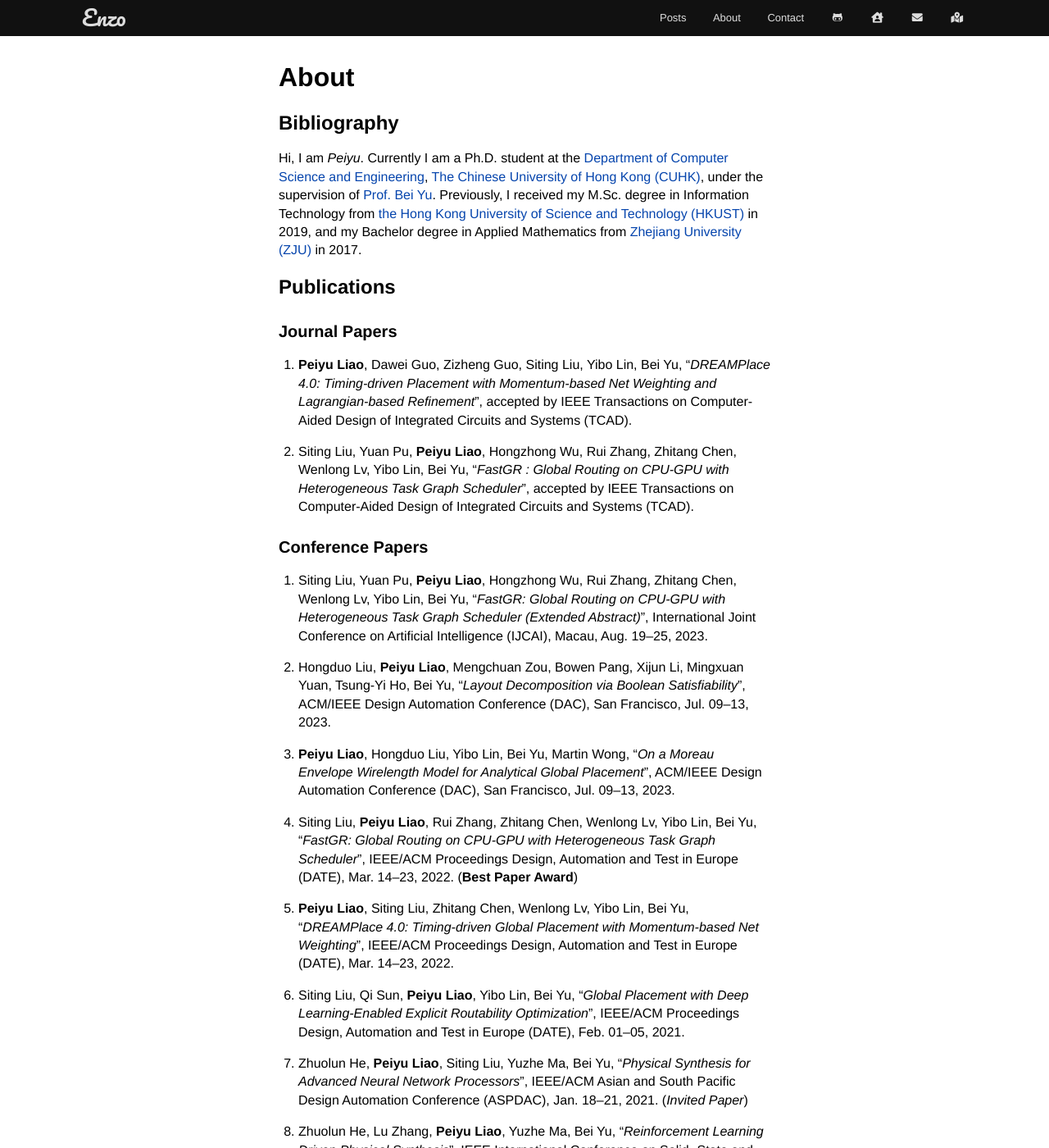
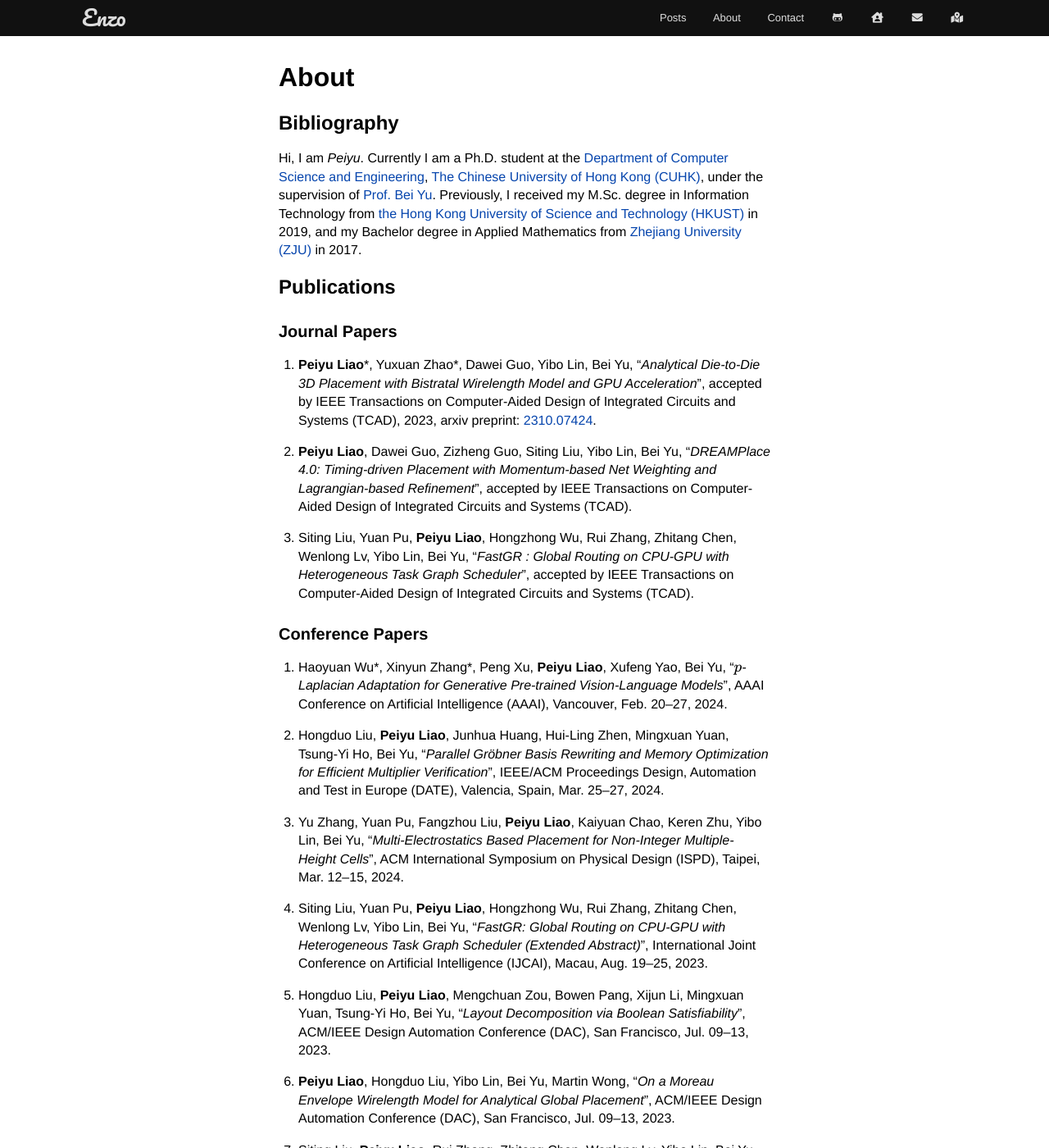
Before and after one commit to enzoleo/enzoleo.github.io, a Jekyll site: the page built from pages/about.md, in a window 1280 px wide and 1400 px high. Shown: the whole window at 82% size. Built offline with Jekyll 4.4.1, drawn with Linux system fonts in a browser that asks for light colours; formulas are drawn with MathJax 3.

Commit message:
Update some publications

```diff
--- a/pages/about.md
+++ b/pages/about.md
@@ -11,17 +11,20 @@ Hi, I am *Peiyu*. Currently I am a Ph.D. student at the [Department of Computer
 
 ### Journal Papers
 
-1. **Peiyu Liao**, Dawei Guo, Zizheng Guo, Siting Liu, Yibo Lin, Bei Yu, “*DREAMPlace 4.0: Timing-driven Placement with Momentum-based Net Weighting and Lagrangian-based Refinement*”, accepted by IEEE Transactions on Computer-Aided Design of Integrated Circuits and Systems (TCAD).
-1. Siting Liu, Yuan Pu, **Peiyu Liao**, Hongzhong Wu, Rui Zhang, Zhitang Chen, Wenlong Lv, Yibo Lin, Bei Yu, “*FastGR : Global Routing on CPU-GPU with Heterogeneous Task Graph Scheduler*”, accepted by IEEE Transactions on Computer-Aided Design of Integrated Circuits and Systems (TCAD).
+1. **Peiyu Liao**\*, Yuxuan Zhao\*, Dawei Guo, Yibo Lin, Bei Yu, "*Analytical Die-to-Die 3D Placement with Bistratal Wirelength Model and GPU Acceleration*", accepted by IEEE Transactions on Computer-Aided Design of Integrated Circuits and Systems (TCAD), 2023, arxiv preprint: [2310.07424](http://arxiv.org/abs/2310.07424).
+1. **Peiyu Liao**, Dawei Guo, Zizheng Guo, Siting Liu, Yibo Lin, Bei Yu, "*DREAMPlace 4.0: Timing-driven Placement with Momentum-based Net Weighting and Lagrangian-based Refinement*", accepted by IEEE Transactions on Computer-Aided Design of Integrated Circuits and Systems (TCAD).
+1. Siting Liu, Yuan Pu, **Peiyu Liao**, Hongzhong Wu, Rui Zhang, Zhitang Chen, Wenlong Lv, Yibo Lin, Bei Yu, "*FastGR : Global Routing on CPU-GPU with Heterogeneous Task Graph Scheduler*", accepted by IEEE Transactions on Computer-Aided Design of Integrated Circuits and Systems (TCAD).
 
 ### Conference Papers
-
-1. Siting Liu, Yuan Pu, **Peiyu Liao**, Hongzhong Wu, Rui Zhang, Zhitang Chen, Wenlong Lv, Yibo Lin, Bei Yu, “*FastGR: Global Routing on CPU-GPU with Heterogeneous Task Graph Scheduler (Extended Abstract)*”, International Joint Conference on Artificial Intelligence (IJCAI), Macau, Aug. 19–25, 2023.
-1. Hongduo Liu, **Peiyu Liao**, Mengchuan Zou, Bowen Pang, Xijun Li, Mingxuan Yuan, Tsung-Yi Ho, Bei Yu, “*Layout Decomposition via Boolean Satisfiability*”, ACM/IEEE Design Automation Conference (DAC), San Francisco, Jul. 09–13, 2023.
-1. **Peiyu Liao**, Hongduo Liu, Yibo Lin, Bei Yu, Martin Wong, “*On a Moreau Envelope Wirelength Model for Analytical Global Placement*”, ACM/IEEE Design Automation Conference (DAC), San Francisco, Jul. 09–13, 2023.
-1. Siting Liu, **Peiyu Liao**, Rui Zhang, Zhitang Chen, Wenlong Lv, Yibo Lin, Bei Yu, “*FastGR: Global Routing on CPU-GPU with Heterogeneous Task Graph Scheduler*”, IEEE/ACM Proceedings Design, Automation and Test in Europe (DATE), Mar. 14–23, 2022. (**Best Paper Award**)
-1. **Peiyu Liao**, Siting Liu, Zhitang Chen, Wenlong Lv, Yibo Lin, Bei Yu, “*DREAMPlace 4.0: Timing-driven Global Placement with Momentum-based Net Weighting*”, IEEE/ACM Proceedings Design, Automation and Test in Europe (DATE), Mar. 14–23, 2022.
-1. Siting Liu, Qi Sun, **Peiyu Liao**, Yibo Lin, Bei Yu, “*Global Placement with Deep Learning-Enabled Explicit Routability Optimization*”, IEEE/ACM Proceedings Design, Automation and Test in Europe (DATE), Feb. 01–05, 2021.
-1. Zhuolun He, **Peiyu Liao**, Siting Liu, Yuzhe Ma, Bei Yu, “*Physical Synthesis for Advanced Neural Network Processors*”, IEEE/ACM Asian and South Pacific Design Automation Conference (ASPDAC), Jan. 18–21, 2021. (*Invited Paper*)
-1. Zhuolun He, Lu Zhang, **Peiyu Liao**, Yuzhe Ma, Bei Yu, “*Reinforcement Learning Driven Physical Synthesis*”, IEEE International Conference on Solid -State and Integrated Circuit Technology (ICSICT), Kunming, Nov. 3–6, 2020. (*Invited Paper*)
-1. Zhuolun He, Yuzhe Ma, Lu Zhang, **Peiyu Liao**, Ngai Wong, Bei Yu, Martin D. F. Wong, “*Learn to Floorplan through Acquisition of Effective Local Search Heuristics*”, IEEE International Conference on Computer Design (ICCD), Oct. 18–21, 2020.
+1. Haoyuan Wu\*, Xinyun Zhang\*, Peng Xu, **Peiyu Liao**, Xufeng Yao, Bei Yu, "*$$p$$-Laplacian Adaptation for Generative Pre-trained Vision-Language Models*", AAAI Conference on Artificial Intelligence (AAAI), Vancouver, Feb. 20–27, 2024.
+1. Hongduo Liu, **Peiyu Liao**, Junhua Huang, Hui-Ling Zhen, Mingxuan Yuan, Tsung-Yi Ho, Bei Yu, "*Parallel Gröbner Basis Rewriting and Memory Optimization for Efficient Multiplier Verification*", IEEE/ACM Proceedings Design, Automation and Test in Europe (DATE), Valencia, Spain, Mar. 25–27, 2024.
+1. Yu Zhang, Yuan Pu, Fangzhou Liu, **Peiyu Liao**, Kaiyuan Chao, Keren Zhu, Yibo Lin, Bei Yu, "*Multi-Electrostatics Based Placement for Non-Integer Multiple-Height Cells*", ACM International Symposium on Physical Design (ISPD), Taipei, Mar. 12–15, 2024.
+1. Siting Liu, Yuan Pu, **Peiyu Liao**, Hongzhong Wu, Rui Zhang, Zhitang Chen, Wenlong Lv, Yibo Lin, Bei Yu, "*FastGR: Global Routing on CPU-GPU with Heterogeneous Task Graph Scheduler (Extended Abstract)*", International Joint Conference on Artificial Intelligence (IJCAI), Macau, Aug. 19–25, 2023.
+1. Hongduo Liu, **Peiyu Liao**, Mengchuan Zou, Bowen Pang, Xijun Li, Mingxuan Yuan, Tsung-Yi Ho, Bei Yu, "*Layout Decomposition via Boolean Satisfiability*", ACM/IEEE Design Automation Conference (DAC), San Francisco, Jul. 09–13, 2023.
+1. **Peiyu Liao**, Hongduo Liu, Yibo Lin, Bei Yu, Martin Wong, "*On a Moreau Envelope Wirelength Model for Analytical Global Placement*", ACM/IEEE Design Automation Conference (DAC), San Francisco, Jul. 09–13, 2023.
+1. Siting Liu, **Peiyu Liao**, Rui Zhang, Zhitang Chen, Wenlong Lv, Yibo Lin, Bei Yu, "*FastGR: Global Routing on CPU-GPU with Heterogeneous Task Graph Scheduler*", IEEE/ACM Proceedings Design, Automation and Test in Europe (DATE), Mar. 14–23, 2022. (**Best Paper Award**)
+1. **Peiyu Liao**, Siting Liu, Zhitang Chen, Wenlong Lv, Yibo Lin, Bei Yu, "*DREAMPlace 4.0: Timing-driven Global Placement with Momentum-based Net Weighting*", IEEE/ACM Proceedings Design, Automation and Test in Europe (DATE), Mar. 14–23, 2022.
+1. Siting Liu, Qi Sun, **Peiyu Liao**, Yibo Lin, Bei Yu, "*Global Placement with Deep Learning-Enabled Explicit Routability Optimization*", IEEE/ACM Proceedings Design, Automation and Test in Europe (DATE), Feb. 01–05, 2021.
+1. Zhuolun He, **Peiyu Liao**, Siting Liu, Yuzhe Ma, Bei Yu, "*Physical Synthesis for Advanced Neural Network Processors*", IEEE/ACM Asian and South Pacific Design Automation Conference (ASPDAC), Jan. 18–21, 2021. (*Invited Paper*)
+1. Zhuolun He, Lu Zhang, **Peiyu Liao**, Yuzhe Ma, Bei Yu, "*Reinforcement Learning Driven Physical Synthesis*", IEEE International Conference on Solid -State and Integrated Circuit Technology (ICSICT), Kunming, Nov. 3–6, 2020. (*Invited Paper*)
+1. Zhuolun He, Yuzhe Ma, Lu Zhang, **Peiyu Liao**, Ngai Wong, Bei Yu, Martin D. F. Wong, "*Learn to Floorplan through Acquisition of Effective Local Search Heuristics*", IEEE International Conference on Computer Design (ICCD), Oct. 18–21, 2020.
```
